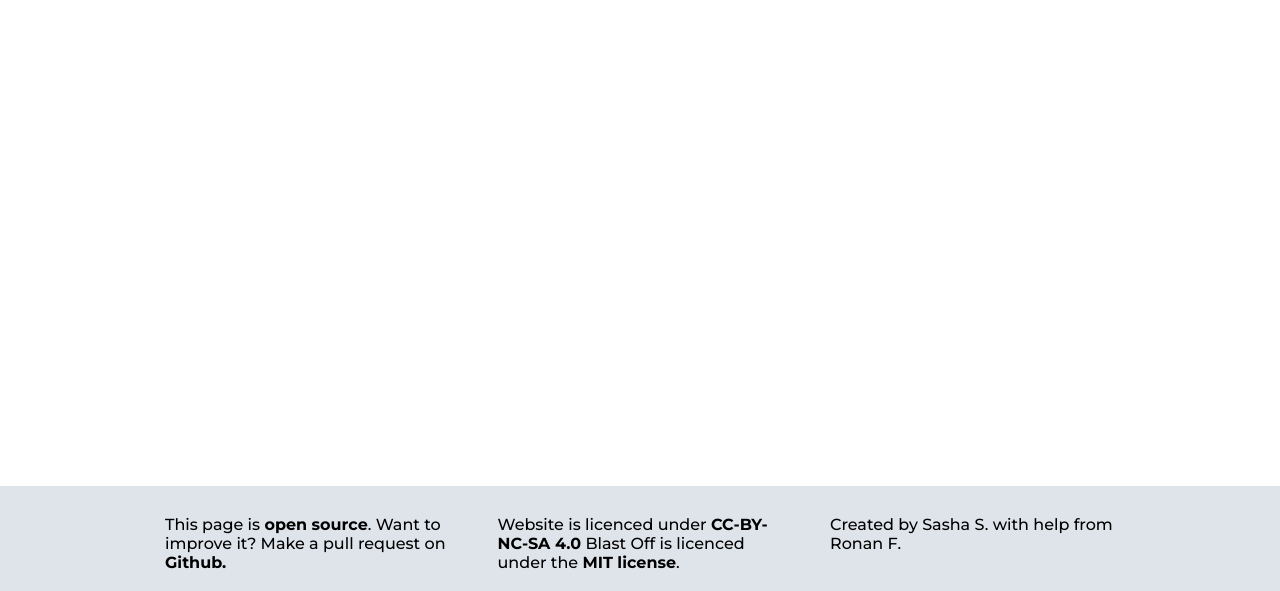
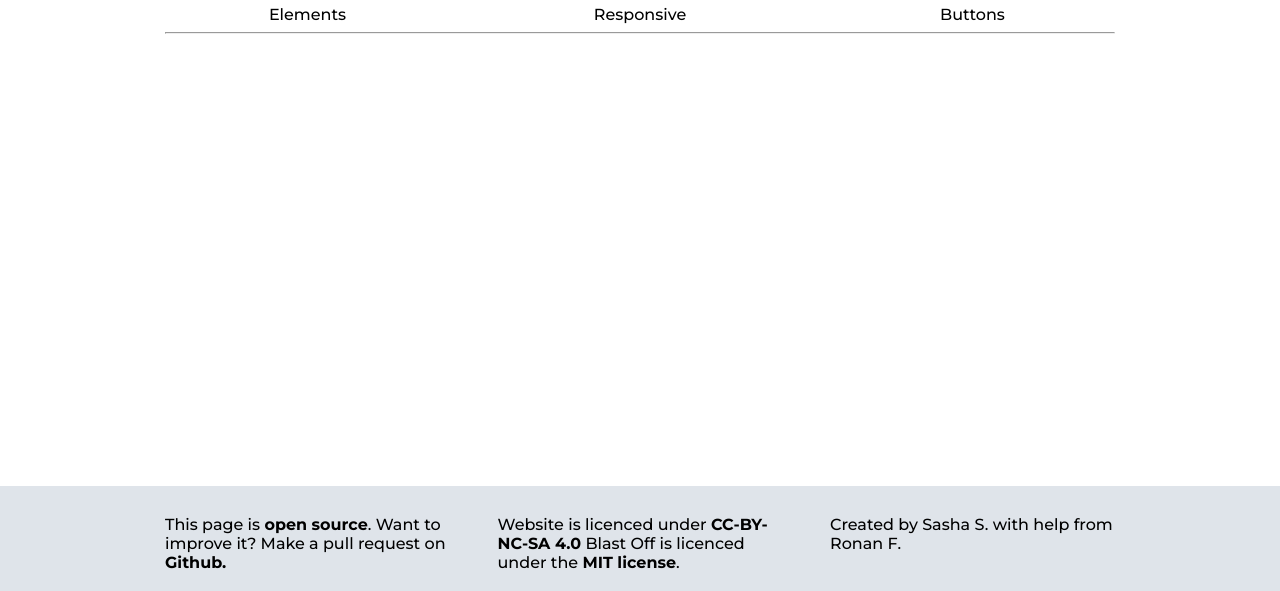
Before and after one commit to StompRocket/BlastOff, a plain HTML site: page index.html in a window 1280 px wide. Shown: the part 209-800 px from the top of the page. Drawn offline with Linux system fonts and the light colour scheme.

Commit message:
heccin buttons

```diff
--- a/blastoff.css
+++ b/blastoff.css
@@ -110,6 +110,12 @@ hr {
   color: #57606f;
 }
 
+.center-items {
+  align-items: center;
+  display: flex;
+  justify-content: center;
+}
+
 /* Buttons */
 
 
--- a/index.html
+++ b/index.html
@@ -11,6 +11,26 @@
     <h2>A Minimal UX-Focused CSS Framework Based on Flexbox</h2>
 
     <hr />
+    <div class="row">
+      <div class="column center-items">
+        <a href="#!" class="nolink">Elements</a>
+
+      </div>
+      <div class="column center-items">
+        <a href="#!" class="nolink">Responsive</a>
+      </div>
+      <div class="column center-items">
+        <a href="#!" class="nolink">Buttons</a>
+      </div>
+    </div>
+    <hr />
+
+
+
+
+
+
+
   </div>
 
   <footer class="footer">
```
